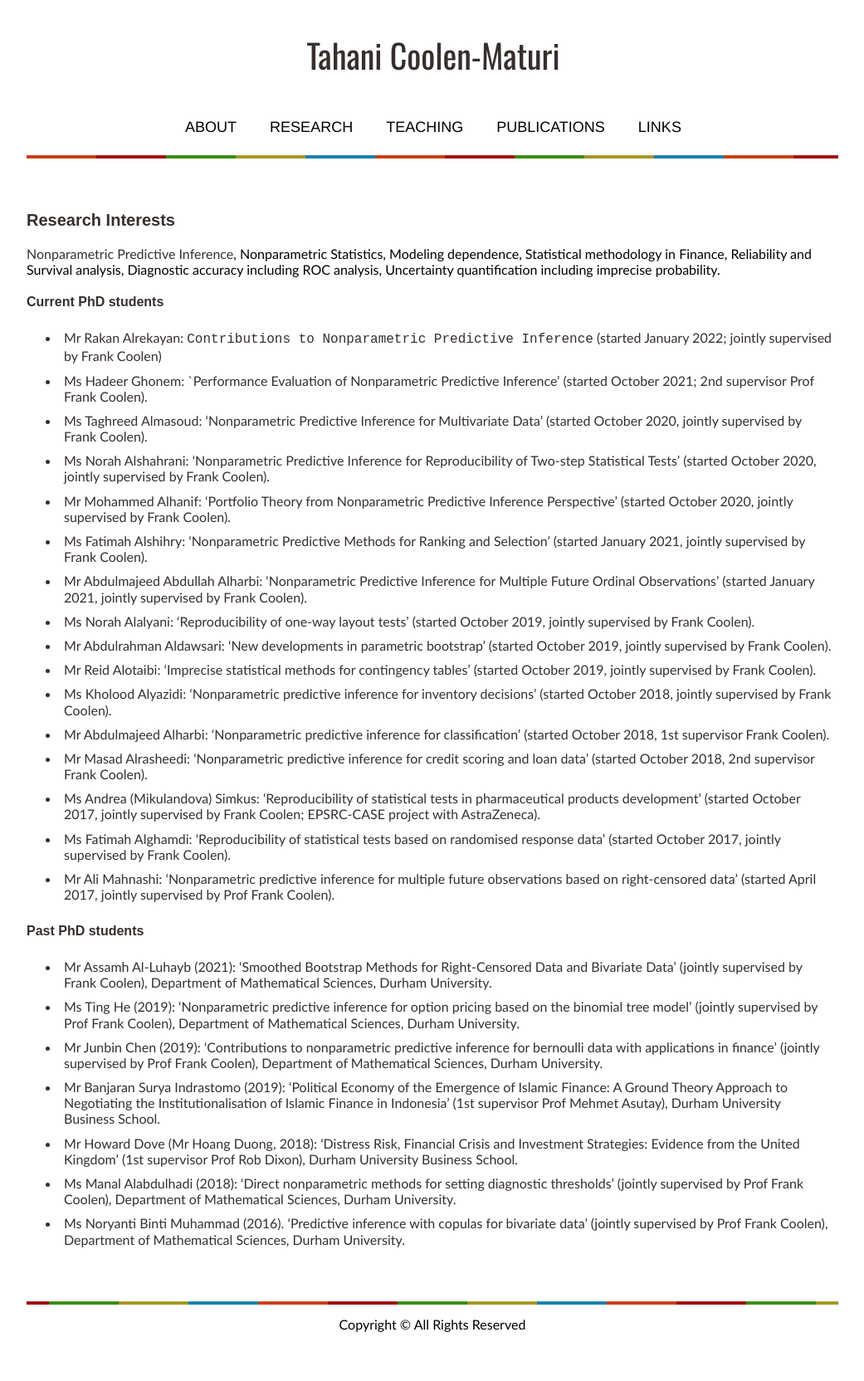
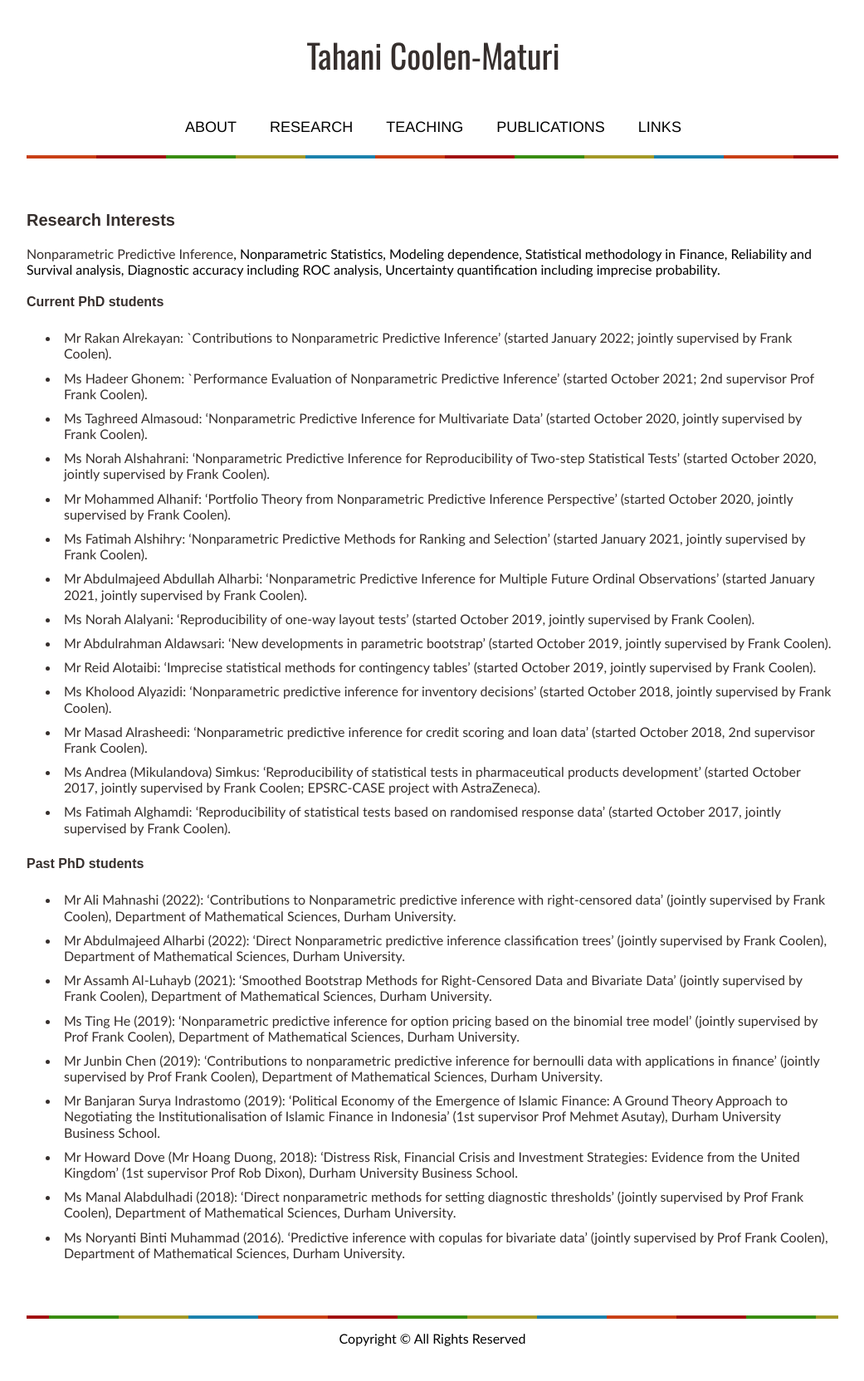
Before and after one commit to tmaturi/tahanimaturi, a Jekyll site: the page built from research.md, in a window 1280 px wide. Shown: the whole page at 83% size, without its empty margins (119-1160 px from the left). Built offline with Jekyll 4.4.1, drawn with Linux system fonts in a browser that asks for light colours; our own code applies the rules of GitHub Pages for plain Markdown files.

Commit message:
Update research.md

```diff
--- a/research.md
+++ b/research.md
@@ -11,8 +11,10 @@ title: Research
 
 ### Current PhD students
 <br>
-- Mr  Rakan Alrekayan:  `Contributions to Nonparametric Predictive Inference` (started January 2022; jointly supervised by Frank Coolen)
+- Mr  Rakan Alrekayan:  `Contributions to Nonparametric Predictive Inference' (started January 2022; jointly supervised by Frank Coolen).
+
 - Ms Hadeer Ghonem: `Performance Evaluation of Nonparametric Predictive Inference'  (started October 2021; 2nd supervisor Prof Frank Coolen).
+
 - Ms Taghreed Almasoud: 'Nonparametric Predictive Inference for Multivariate Data' (started October 2020, jointly supervised by Frank Coolen).
 
 - Ms Norah Alshahrani: 'Nonparametric Predictive Inference for Reproducibility of Two-step Statistical Tests' (started October 2020, jointly supervised by Frank Coolen).
@@ -31,15 +33,13 @@ title: Research
 
 - Ms Kholood Alyazidi: 'Nonparametric predictive inference for inventory decisions' (started October 2018, jointly supervised by Frank Coolen).
 
-- Mr Abdulmajeed Alharbi: 'Nonparametric predictive inference for classification' (started October 2018, 1st supervisor Frank Coolen).
-
 - Mr Masad Alrasheedi: 'Nonparametric predictive inference for credit scoring and loan data' (started October 2018, 2nd supervisor Frank Coolen).
 
 - Ms Andrea (Mikulandova) Simkus: 'Reproducibility of statistical tests in pharmaceutical products development' (started October 2017, jointly supervised by Frank Coolen; EPSRC-CASE project with AstraZeneca).
 
 - Ms Fatimah Alghamdi: 'Reproducibility of statistical tests based on randomised response data' (started October 2017, jointly supervised by Frank Coolen).
 
-- Mr Ali Mahnashi: 'Nonparametric predictive inference for multiple future observations based on right-censored data' (started April 2017, jointly supervised by Prof Frank Coolen).
+
 
 
 
@@ -47,6 +47,11 @@ title: Research
 
 ### Past PhD students
 <br>
+- Mr Ali Mahnashi (2022): 'Contributions to Nonparametric predictive inference with right-censored data' (jointly supervised by Frank Coolen),  Department of Mathematical Sciences, Durham University.
+
+
+- Mr Abdulmajeed Alharbi (2022): 'Direct Nonparametric predictive inference classification trees' (jointly supervised by Frank Coolen),  Department of Mathematical Sciences, Durham University.
+
 - Mr Assamh Al-Luhayb (2021): 'Smoothed Bootstrap Methods for Right-Censored Data and Bivariate Data' (jointly supervised by Frank Coolen),  Department of Mathematical Sciences, Durham University.
 
 - Ms Ting He (2019): 'Nonparametric predictive inference for option pricing based on the binomial tree model' (jointly supervised by Prof Frank Coolen), Department of Mathematical Sciences, Durham University.
```
